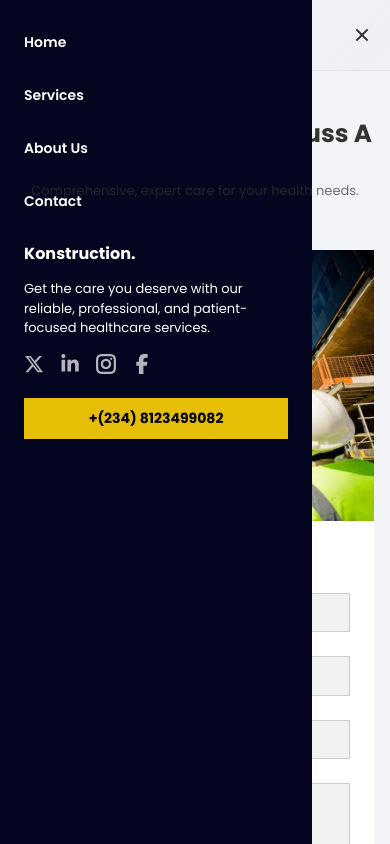
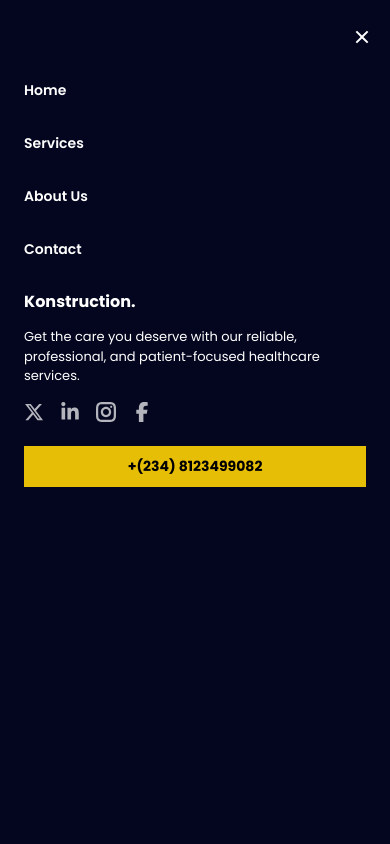
Before and after one commit to Olawoyin1/Construction-Website, a React (Create React App) app: page /contact in a window 390 px wide. Both pictures are taken after a click on the element 362 px from the left and 35 px from the top of the page. Shown: the top 844 px of the page. Built offline with nearby package versions, Linux system fonts and the light colour scheme.

Commit message:
Navbar responsiveness done

```diff
--- a/src/App.css
+++ b/src/App.css
@@ -123,7 +123,6 @@ p{
 
 .form-image{
   object-fit: cover ;
-  background-color: red;
 }
 
 .form-image img{
@@ -210,11 +209,17 @@ p{
 .mobile-menu{
   z-index: 2 !important;
   background-color: #04061f !important;
-  width: 80%;
+  width: 100%;
   position: fixed;
   top: 0;
   left: 0;
   color: #ffffff;
+  padding-top: 2rem !important;
+}
+
+.mobile-menu-icon{
+  position: absolute;
+  right: 1rem;
 }
 
 
--- a/src/Components/Form.jsx
+++ b/src/Components/Form.jsx
@@ -14,7 +14,7 @@ const Form = () => {
                 </div>
                 <div className="form-field">
                     <form action="" className='p-4 d-flex justify-content-start align-items-start flex-column gap-4'>
-                        <h5 className='fw-bold'>Something</h5>
+                        <h5 className='fw-bold'>Reach Out To Us</h5>
                         <input type="text" placeholder='Enter Your Name' />
                         <input type="email" placeholder='Enter Your Email'/>
                         <input type="text" placeholder='Enter Your Phone'/>
--- a/src/Components/Hero.jsx
+++ b/src/Components/Hero.jsx
@@ -20,8 +20,6 @@
 // // }
 
 // // export default Hero
-
-
 
 // import React, { useState, useEffect } from "react";
 // import { motion, AnimatePresence } from "framer-motion";
@@ -92,10 +90,6 @@
 //         </div>
 //       <div className="container2">
 
-
-
-
-
 //         <motion.div
 //           className="hero-text d-flex flex-column justify-content-center gap-3"
 //           variants={staggerVariants}
@@ -136,13 +130,10 @@
 
 // export default Hero;
 
-
-
-
 import React, { useState, useEffect } from "react";
 import { Link } from "react-router-dom";
-import { motion, AnimatePresence } from 'framer-motion';
-import { RiMenu4Line, RiCloseLine } from 'react-icons/ri';
+import { motion, AnimatePresence } from "framer-motion";
+import { RiMenu4Line, RiCloseLine } from "react-icons/ri";
 import { FaXTwitter } from "react-icons/fa6";
 import { FaLinkedinIn } from "react-icons/fa6";
 import { GrInstagram } from "react-icons/gr";
@@ -151,13 +142,11 @@ import { FaFacebookF } from "react-icons/fa6";
 const words = ["Dreams", "Masterpiece", "Ideas", "Space"];
 
 const Hero = () => {
-
   const [menuOpen, setMenuOpen] = useState(false);
 
   const toggleMenu = () => {
     setMenuOpen(!menuOpen);
   };
-
 
   const [index, setIndex] = useState(0);
   const [text, setText] = useState("");
@@ -168,7 +157,9 @@ const Hero = () => {
     const currentWord = words[index];
     const updateText = () => {
       setText((prev) =>
-        isDeleting ? currentWord.substring(0, prev.length - 1) : currentWord.substring(0, prev.length + 1)
+        isDeleting
+          ? currentWord.substring(0, prev.length - 1)
+          : currentWord.substring(0, prev.length + 1)
       );
 
       if (!isDeleting && text === currentWord) {
@@ -208,7 +199,12 @@ const Hero = () => {
       {/* Navbar */}
       <div
         className="main-navbar border-bottom  d-md-block"
-            style={{ width: "100%", zIndex: 1050 }}
+        style={{
+          position: menuOpen ? "fixed" : "static",
+          top: 0,
+          width: "100%",
+          zIndex: 1050,
+        }}
       >
         <div className="container2">
           <nav className="d-flex header align-items-center justify-content-between">
@@ -259,36 +255,51 @@ const Hero = () => {
                 animate={{ x: 0, opacity: 1 }}
                 exit={{ x: "-100%", opacity: 0 }}
                 transition={{ duration: 0.4, ease: "easeInOut" }}
-                    className="mobile-menu d-flex flex-column gap-3 vh-100  p-4"
+                className="mobile-menu d-flex flex-column gap-3  vh-100 py-4  p-4"
                 style={{ zIndex: 1100 }}
               >
-                    <li>
-                      <Link className="nav-link text-white py-2" to="/" onClick={toggleMenu}>
+                <li className="mt-5">
+                  <Link
+                    className="nav-link text-white py-2"
+                    to="/"
+                    onClick={toggleMenu}
+                  >
                     Home
                   </Link>
                 </li>
                 <li>
-                      <Link className="nav-link text-white py-2" to="/services" onClick={toggleMenu}>
+                  <Link
+                    className="nav-link text-white py-2"
+                    to="/services"
+                    onClick={toggleMenu}
+                  >
                     Services
                   </Link>
                 </li>
                 <li>
-                      <Link className="nav-link text-white py-2" to="/about" onClick={toggleMenu}>
+                  <Link
+                    className="nav-link text-white py-2"
+                    to="/about"
+                    onClick={toggleMenu}
+                  >
                     About Us
                   </Link>
                 </li>
                 <li>
-                      <Link className="nav-link text-white py-2" to="/contact" onClick={toggleMenu}>
+                  <Link
+                    className="nav-link text-white py-2"
+                    to="/contact"
+                    onClick={toggleMenu}
+                  >
                     Contact
                   </Link>
                 </li>
 
-
                 <ul className="p-0  mt-2 mt-sm-4 d-flex  justify-content-sm-start align-items-sm-start flex-column gap-3 ">
                   <h6 className="fw-bold">Konstruction.</h6>
                   <small className=" text-sm-start">
-                        Get the care you deserve with our reliable, professional, and
-                        patient-focused healthcare services.
+                    Get the care you deserve with our reliable, professional,
+                    and patient-focused healthcare services.
                   </small>
                   <div className="socials  d-flex align-items-center gap-3">
                     <FaXTwitter className="muted" size={20} />
@@ -300,6 +311,18 @@ const Hero = () => {
                 <button className="main-btn mt-2" onClick={toggleMenu}>
                   +(234) 8123499082
                 </button>
+
+                <motion.div
+                  className="mobile-menu-icon"
+                  onClick={toggleMenu}
+                  whileTap={{ scale: 0.9 }}
+                >
+                  {menuOpen ? (
+                    <RiCloseLine size={24} />
+                  ) : (
+                    <RiMenu4Line size={24} />
+                  )}
+                </motion.div>
               </motion.ul>
             )}
           </AnimatePresence>
@@ -315,18 +338,26 @@ const Hero = () => {
           animate="visible"
         >
           {/* Animated heading with typewriter effect */}
-          <motion.h1 className="fw-bolder text-white" variants={staggerVariants}>
+          <motion.h1
+            className="fw-bolder text-white"
+            variants={staggerVariants}
+          >
             Let Us Build Your Big <span className="text-warning">{text}</span>
           </motion.h1>
 
           {/* Description */}
           <motion.small className="text-white" variants={staggerVariants}>
-            Transforming blueprints into reality with precision and expertise. Whether it's a luxury home, a modern
-            masterpiece, or a commercial landmark, we bring your vision to life with cutting-edge technology and craftsmanship.
+            Transforming blueprints into reality with precision and expertise.
+            Whether it's a luxury home, a modern masterpiece, or a commercial
+            landmark, we bring your vision to life with cutting-edge technology
+            and craftsmanship.
           </motion.small>
 
           {/* Buttons */}
-          <motion.div className="actions d-flex gap-3" variants={staggerVariants}>
+          <motion.div
+            className="actions d-flex gap-3"
+            variants={staggerVariants}
+          >
             <button className="main-btn">Our Services</button>
             <button className="main-btn">Contact Us</button>
           </motion.div>
--- a/src/Components/Navbar.jsx
+++ b/src/Components/Navbar.jsx
@@ -49,7 +49,7 @@ const Navbar = () => {
   return (
     <div
       className="main-navbar border-bottom  d-md-block"
-      style={{ width: "100%", zIndex: 1050 }}
+      style={{ position:menuOpen? "fixed" : "static", top:0,width: "100%", zIndex: 1050 }}
     >
       <div className="container2">
         <nav className="d-flex header align-items-center justify-content-between">
@@ -100,10 +100,10 @@ const Navbar = () => {
               animate={{ x: 0, opacity: 1 }}
               exit={{ x: "-100%", opacity: 0 }}
               transition={{ duration: 0.4, ease: "easeInOut" }}
-              className="mobile-menu d-flex flex-column gap-3 vh-100  p-4"
+              className="mobile-menu d-flex flex-column gap-3  vh-100 py-4  p-4"
               style={{ zIndex: 1100 }}
             >
-              <li>
+              <li className="mt-5">
                 <Link className="nav-link text-white py-2" to="/" onClick={toggleMenu}>
                   Home
                 </Link>
@@ -141,6 +141,15 @@ const Navbar = () => {
               <button className="main-btn mt-2" onClick={toggleMenu}>
                 +(234) 8123499082
               </button>
+
+
+              <motion.div
+                className="mobile-menu-icon"
+                onClick={toggleMenu}
+                whileTap={{ scale: 0.9 }}
+              >
+                {menuOpen ? <RiCloseLine size={24} /> : <RiMenu4Line size={24} />}
+              </motion.div>
             </motion.ul>
           )}
         </AnimatePresence>
```
Lines whose indentation alone changed are shown as unchanged.
